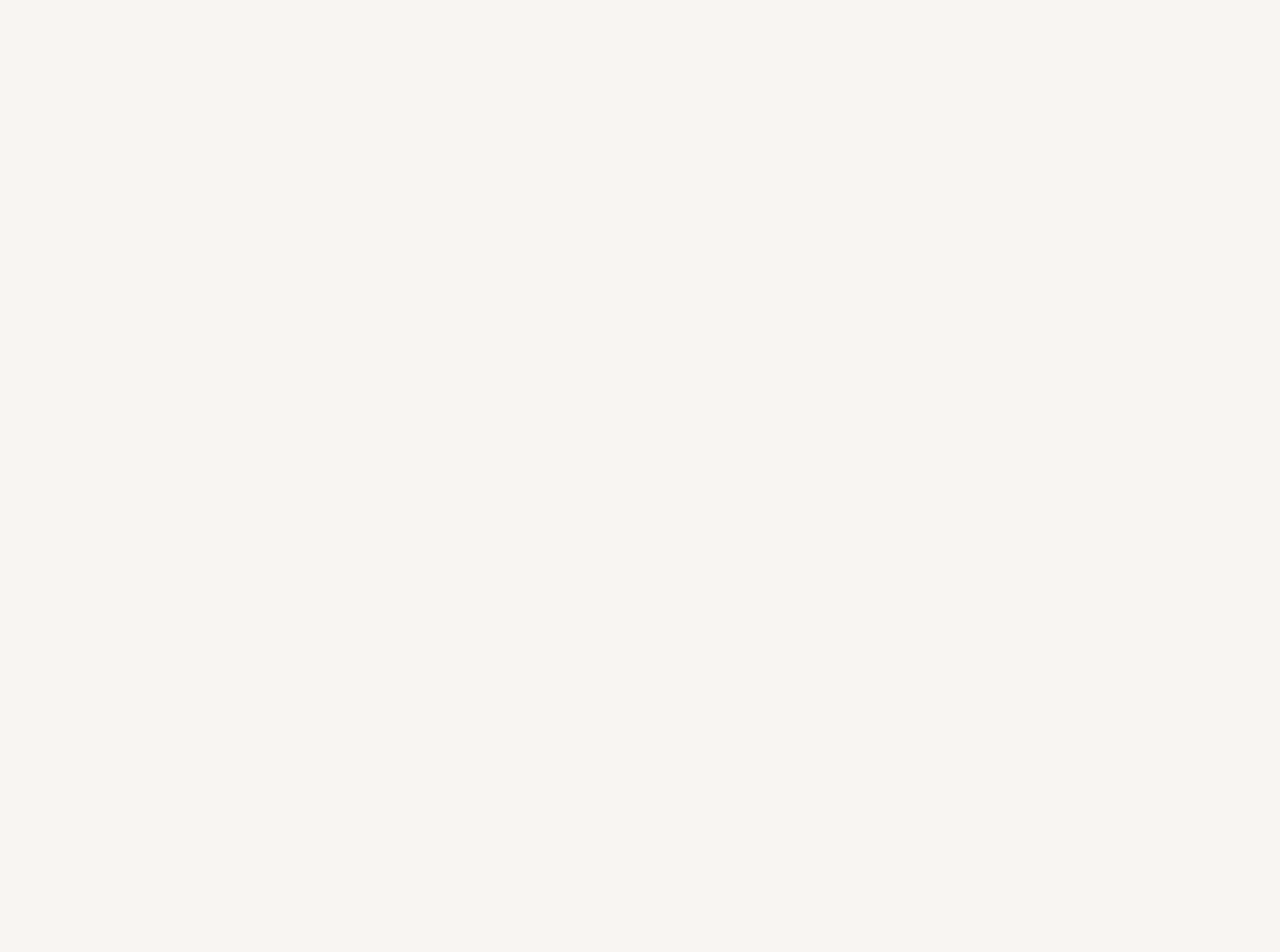
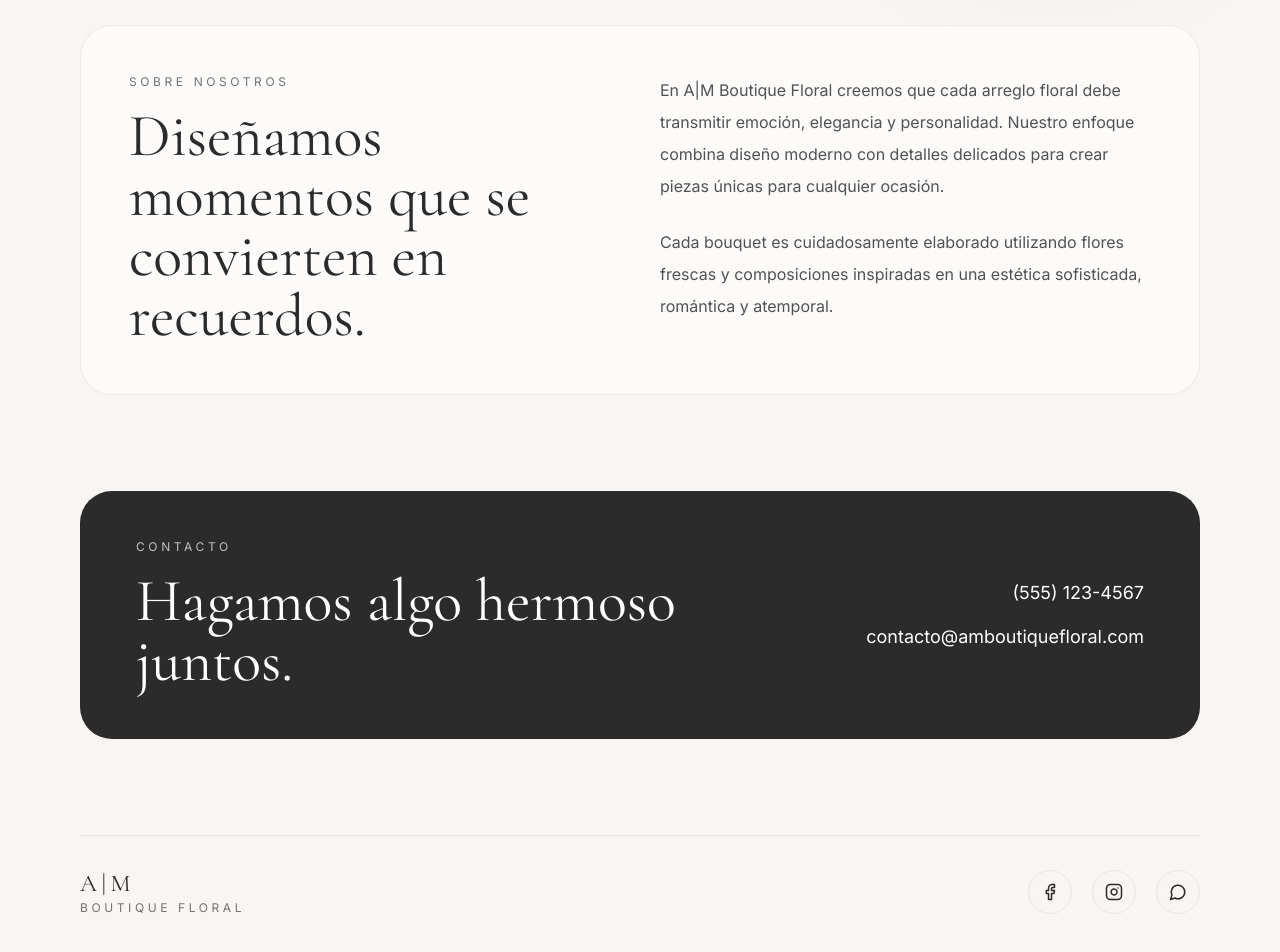
Before and after one commit to ivanmongebadilla/amfloreria, a Next.js app: page / in a window 1280 px wide. Shown: the part 902-1854 px from the top of the page. Before the commit the page ends 823 px from the top, so only its background shows below. Built offline with nearby package versions, Linux system fonts and the light colour scheme.

Commit message:
feat: add about contact and footer sections to homepage

```diff
--- a/app/page.tsx
+++ b/app/page.tsx
@@ -1,8 +1,10 @@
+import { Facebook, Instagram, MessageCircle } from "lucide-react";
+
 export default function Home() {
   return (
     <main className="min-h-screen overflow-x-hidden bg-[var(--background)] text-[var(--foreground)]">
       <section className="relative overflow-hidden px-4 py-6 sm:px-6 md:px-12 lg:px-20">
-        <div className="mx-auto flex max-w-7xl flex-col gap-10 md:gap-16">
+        <div className="mx-auto flex max-w-7xl flex-col gap-16 md:gap-24">
           <header className="flex flex-col gap-6 border-b border-[color:var(--border)] pb-6 md:flex-row md:items-center md:justify-between">
             <div className="space-y-1 text-center md:text-left">
               <p className="font-heading text-3xl tracking-[0.25em] text-[var(--foreground)] md:text-4xl">
@@ -20,7 +22,10 @@ export default function Home() {
             </nav>
           </header>
 
-          <div className="grid items-center gap-10 lg:grid-cols-[1.1fr_0.9fr] lg:gap-14">
+          <section
+            id="colecciones"
+            className="grid items-center gap-10 lg:grid-cols-[1.1fr_0.9fr] lg:gap-14"
+          >
             <div className="space-y-6 text-center lg:text-left">
               <div className="inline-flex rounded-full border border-[color:var(--border)] bg-white/70 px-4 py-2 text-[10px] uppercase tracking-[0.25em] backdrop-blur-sm sm:px-5 sm:text-xs">
                 Diseño Floral de Lujo
@@ -66,7 +71,91 @@ export default function Home() {
                 </div>
               </div>
             </div>
-          </div>
+          </section>
+
+          <section
+            id="nosotros"
+            className="grid gap-10 rounded-[2rem] border border-[color:var(--border)] bg-white/60 p-8 backdrop-blur-sm md:grid-cols-2 md:p-12"
+          >
+            <div className="space-y-4">
+              <p className="text-xs uppercase tracking-[0.3em] text-neutral-500">
+                Sobre Nosotros
+              </p>
+
+              <h2 className="font-heading text-5xl leading-none md:text-6xl">
+                Diseñamos momentos que se convierten en recuerdos.
+              </h2>
+            </div>
+
+            <div className="space-y-6 text-neutral-600">
+              <p className="text-base leading-8">
+                En A|M Boutique Floral creemos que cada arreglo floral debe
+                transmitir emoción, elegancia y personalidad. Nuestro enfoque
+                combina diseño moderno con detalles delicados para crear piezas
+                únicas para cualquier ocasión.
+              </p>
+
+              <p className="text-base leading-8">
+                Cada bouquet es cuidadosamente elaborado utilizando flores
+                frescas y composiciones inspiradas en una estética sofisticada,
+                romántica y atemporal.
+              </p>
+            </div>
+          </section>
+
+          <section
+            id="contacto"
+            className="rounded-[2rem] bg-[var(--foreground)] px-6 py-12 text-white sm:px-10 md:px-14"
+          >
+            <div className="mx-auto flex max-w-5xl flex-col gap-10 md:flex-row md:items-center md:justify-between">
+              <div className="space-y-4 text-center md:text-left">
+                <p className="text-xs uppercase tracking-[0.3em] text-white/70">
+                  Contacto
+                </p>
+
+                <h2 className="font-heading text-5xl leading-none md:text-6xl">
+                  Hagamos algo hermoso juntos.
+                </h2>
+              </div>
+
+              <div className="space-y-4 text-center md:text-right">
+                <p className="text-lg">(555) 123-4567</p>
+                <p className="text-lg">contacto@amboutiquefloral.com</p>
+              </div>
+            </div>
+          </section>
+
+          <footer className="flex flex-col items-center justify-between gap-6 border-t border-[color:var(--border)] py-8 text-center md:flex-row md:text-left">
+            <div>
+              <p className="font-heading text-2xl tracking-[0.2em]">A|M</p>
+              <p className="text-xs uppercase tracking-[0.3em] text-neutral-500">
+                Boutique Floral
+              </p>
+            </div>
+
+            <div className="flex items-center gap-5">
+              <a
+                href="#"
+                className="rounded-full border border-[color:var(--border)] p-3 transition-colors hover:bg-[var(--blush)]/40"
+              >
+                <Facebook size={18} />
+              </a>
+
+              <a
+                href="#"
+                className="rounded-full border border-[color:var(--border)] p-3 transition-colors hover:bg-[var(--blush)]/40"
+              >
+                <Instagram size={18} />
+              </a>
+
+              <a
+                href="#"
+                className="rounded-full border border-[color:var(--border)] p-3 transition-colors hover:bg-[var(--blush)]/40"
+              >
+                <MessageCircle size={18} />
+              </a>
+            </div>
+          </footer>
         </div>
       </section>
     </main>
```
